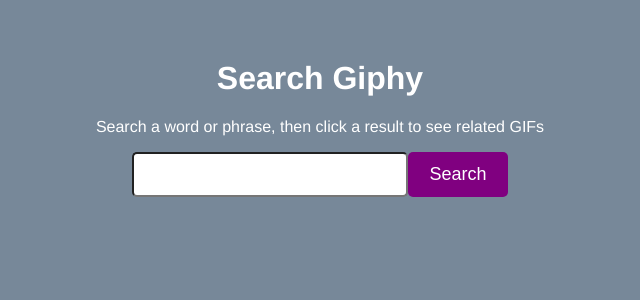
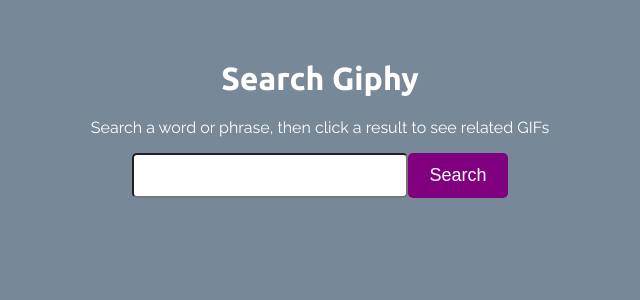
Before and after one commit to isAdamBailey/gif-search-tool, a Vue app: page / in a window 1280 px wide. Shown: the top 300 px of the page, without its empty margins (320-960 px from the left). Built offline with nearby package versions, Linux system fonts and the light colour scheme.

Commit message:
Adds font families

```diff
--- a/public/index.html
+++ b/public/index.html
@@ -5,6 +5,7 @@
     <meta http-equiv="X-UA-Compatible" content="IE=edge">
     <meta name="viewport" content="width=device-width,initial-scale=1.0">
     <link rel="shortcut icon" href="<%= webpackConfig.output.publicPath %>favicon.ico">
+    <link href="https://fonts.googleapis.com/css?family=Raleway:400,700|Ubuntu:400,700" rel="stylesheet">
     <title>gif-search-tool</title>
   </head>
   <body>
--- a/src/App.vue
+++ b/src/App.vue
@@ -22,8 +22,11 @@
   h1, p {
     color: #ffffff;
   }
+  h3, h2, h1 {
+    font-family: 'Ubuntu', sans-serif;
+  }
   #app {
-    font-family: 'Avenir', Helvetica, Arial, sans-serif;
+    font-family: 'Raleway', sans-serif;
     -webkit-font-smoothing: antialiased;
     -moz-osx-font-smoothing: grayscale;
     text-align: center;
```
